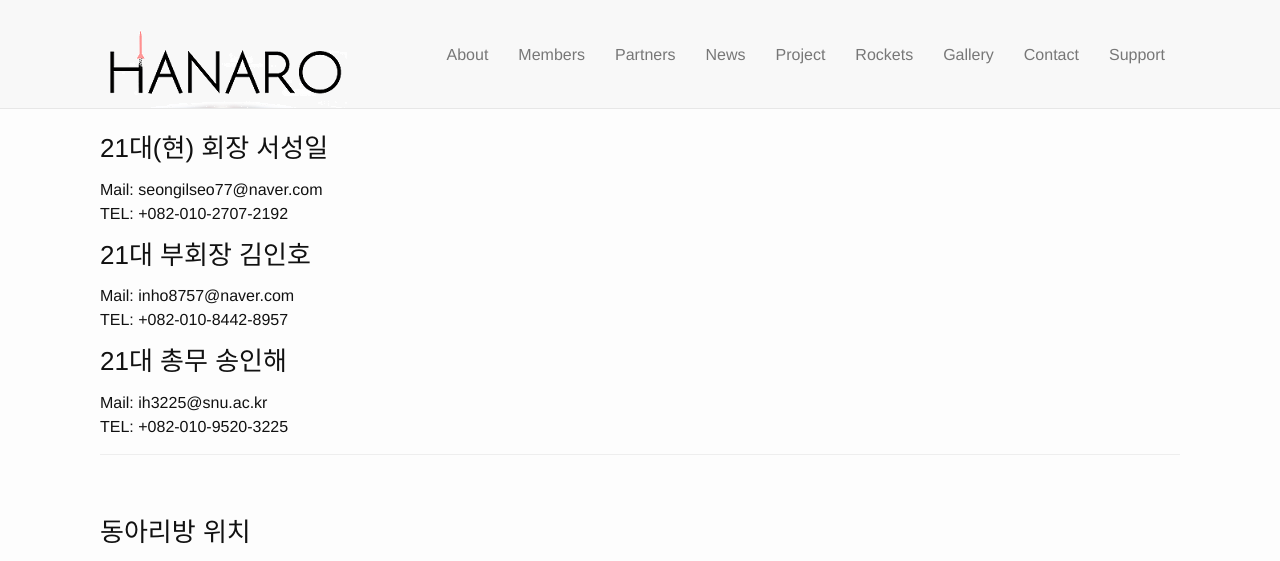
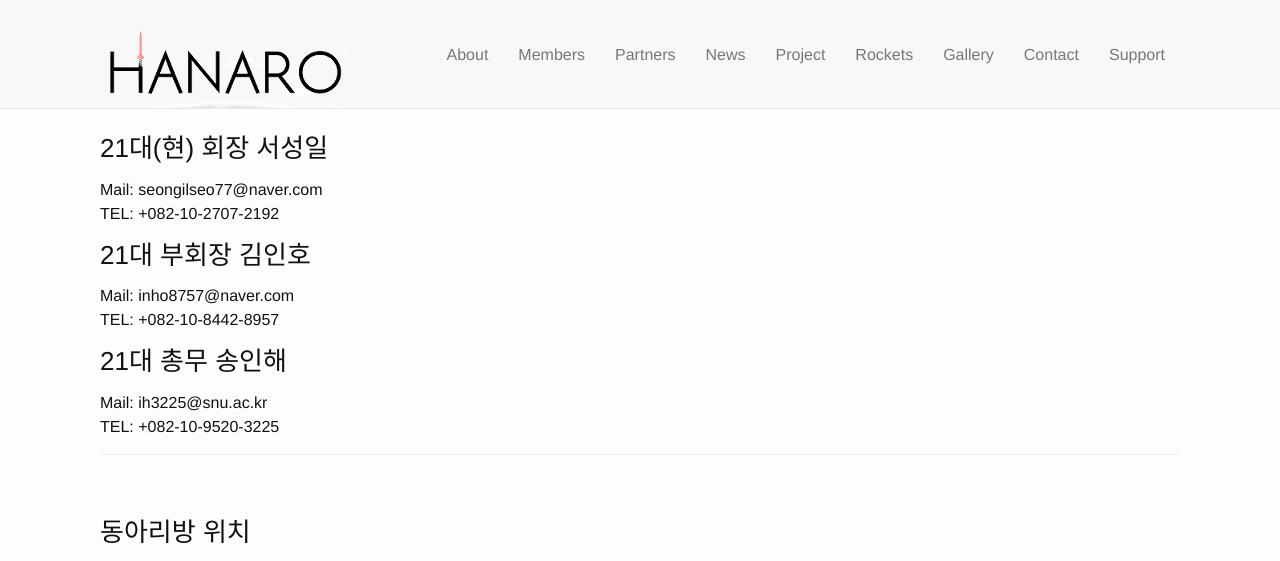
Before and after one commit to Hanaro2021/hanaro.github.io, a Jekyll site: the page built from _pages/8.contact.md, in a window 1280 px wide. Shown: the top 561 px of the page. Built offline with Jekyll 4.4.1, drawn with Linux system fonts in a browser that asks for light colours; nearby versions of some CDN libraries; grey boxes are pictures that could not be loaded.

Commit message:
Update 8.contact.md

```diff
--- a/_pages/8.contact.md
+++ b/_pages/8.contact.md
@@ -5,13 +5,13 @@ permalink: /contact/
 ---
 <h3>21대(현) 회장 서성일</h3>
 Mail: seongilseo77@naver.com<br/>
-TEL: +082-010-2707-2192
+TEL: +082-10-2707-2192
 <h3>21대 부회장 김인호</h3>
 Mail: inho8757@naver.com<br/>
-TEL: +082-010-8442-8957<br/>
+TEL: +082-10-8442-8957<br/>
 <h3>21대 총무 송인해</h3>
 Mail: ih3225@snu.ac.kr<br/>
-TEL: +082-010-9520-3225
+TEL: +082-10-9520-3225
 
 * * *
 
```
